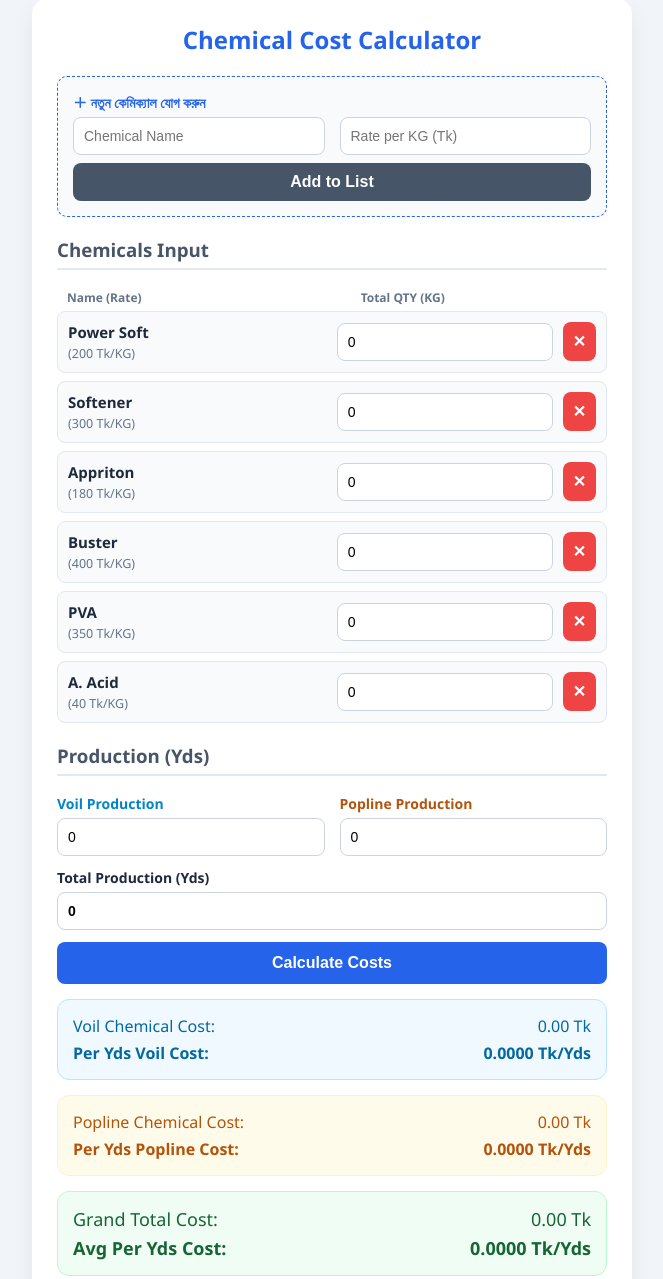
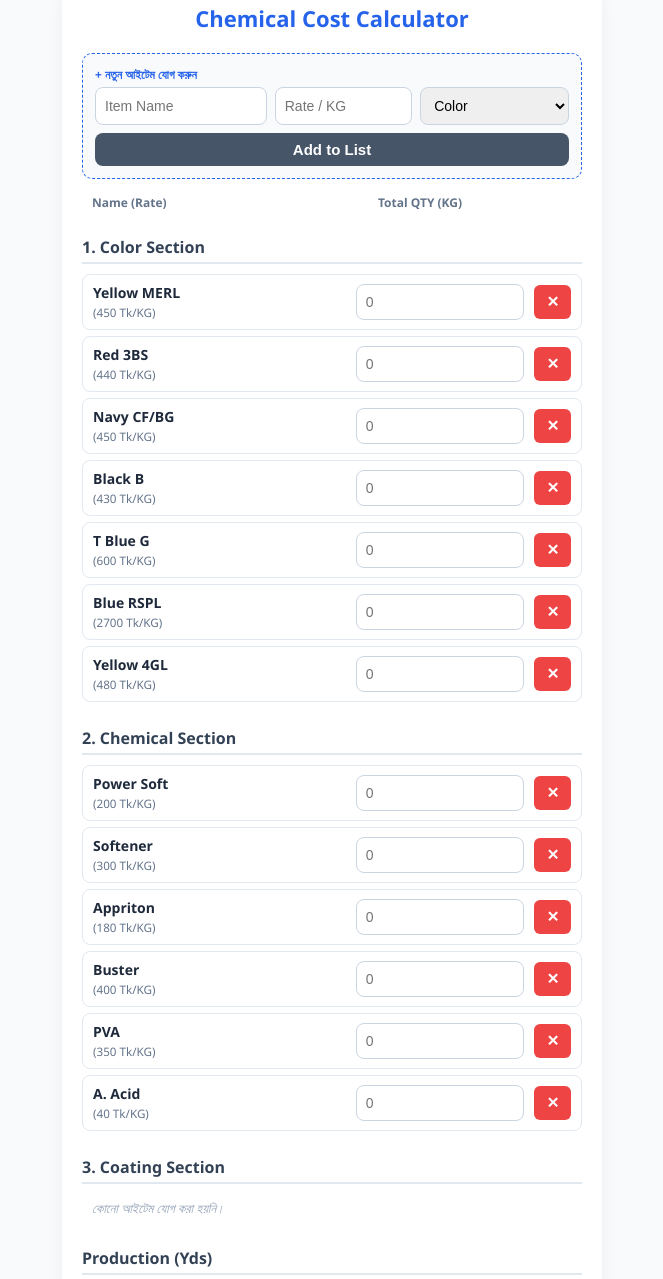
Before and after one commit to mhshohug/costing, a plain HTML site: page index.html in a window 1280 px wide. Shown: the part 42-1321 px from the top of the page, without its empty margins (308-971 px from the left). Drawn offline with Linux system fonts and the light colour scheme.

Commit message:
Update index.html

```diff
--- a/index.html
+++ b/index.html
@@ -3,13 +3,13 @@
 <head>
 <meta charset="UTF-8">
 <meta name="viewport" content="width=device-width, initial-scale=1.0">
-<title>Advanced Textile Cost Calculator (Flexible Production)</title>
+<title>Textile Cost Calculator</title>
 
 <style>
 :root {
     --primary-color: #2563eb;
     --primary-hover: #1d4ed8;
-    --bg-color: #f1f5f9;
+    --bg-color: #f8fafc;
     --card-bg: #ffffff;
     --text-color: #1e293b;
     --border-color: #cbd5e1;
@@ -22,16 +22,16 @@ body {
     background: var(--bg-color);
     color: var(--text-color);
     margin: 0;
-    padding: 20px;
+    padding: 15px;
 }
 
 .container {
-    max-width: 550px;
-    margin: 20px auto;
+    max-width: 500px;
+    margin: 10px auto;
     background: var(--card-bg);
-    padding: 25px;
+    padding: 20px;
     border-radius: 16px;
-    box-shadow: 0 10px 25px -5px rgba(0, 0, 0, 0.1);
+    box-shadow: 0 4px 15px rgba(0, 0, 0, 0.05);
 }
 
 h2 {
@@ -39,101 +39,127 @@ h2 {
     color: var(--primary-color);
     margin-top: 0;
     margin-bottom: 20px;
+    font-size: 22px;
 }
 
 h3 {
     border-bottom: 2px solid #e2e8f0;
-    padding-bottom: 6px;
-    margin-top: 20px;
-    color: #475569;
+    padding-bottom: 4px;
+    margin-top: 25px;
+    margin-bottom: 10px;
+    color: #334155;
+    font-size: 16px;
 }
 
 .grid-2 {
     display: grid;
     grid-template-columns: 1fr 1fr;
-    gap: 15px;
+    gap: 12px;
+}
+
+.grid-3 {
+    display: grid;
+    grid-template-columns: 1.5fr 1.2fr 1.3fr;
+    gap: 8px;
 }
 
 .form-group {
-    margin-bottom: 12px;
+    margin-bottom: 10px;
 }
 
 label {
     font-weight: 600;
     display: block;
-    margin-bottom: 5px;
-    font-size: 14px;
+    margin-bottom: 4px;
+    font-size: 13px;
 }
 
-input {
+input, select {
     width: 100%;
-    padding: 10px;
+    padding: 9px;
     border-radius: 8px;
     border: 1px solid var(--border-color);
     box-sizing: border-box;
     font-size: 14px;
 }
 
-input:focus {
+input:focus, select:focus {
     outline: none;
     border-color: var(--primary-color);
-    box-shadow: 0 0 0 3px rgba(37, 99, 213, 0.15);
 }
 
-/* Dynamic Chemical Rows */
-.chemical-row {
+.item-grid-header {
     display: grid;
-    grid-template-columns: 3fr 2.5fr auto;
+    grid-template-columns: 3fr 2fr auto;
     gap: 10px;
-    background: #f8fafc;
-    padding: 10px;
+    padding: 0 10px;
+    margin-bottom: 5px;
+    font-weight: bold;
+    font-size: 12px;
+    color: #64748b;
+}
+
+/* Row Layout for dynamic inputs */
+.item-row {
+    display: grid;
+    grid-template-columns: 3fr 2fr auto;
+    gap: 10px;
+    background: #ffffff;
+    padding: 8px 10px;
     border-radius: 8px;
-    margin-bottom: 8px;
+    margin-bottom: 6px;
     align-items: center;
     border: 1px solid #e2e8f0;
 }
 
-.add-chem-box {
+.add-box {
     background: #f8fafc;
     border: 1px dashed var(--primary-color);
-    padding: 15px;
+    padding: 12px;
     border-radius: 10px;
     margin-bottom: 15px;
 }
 
 .btn {
     width: 100%;
-    padding: 12px;
+    padding: 10px;
     color: white;
     border: none;
     border-radius: 8px;
-    font-size: 16px;
+    font-size: 15px;
     font-weight: 600;
     cursor: pointer;
 }
 
 .btn-primary { background: var(--primary-color); }
 .btn-primary:hover { background: var(--primary-hover); }
-.btn-secondary { background: #475569; margin-top: 8px; padding: 10px;}
+.btn-secondary { background: #475569; margin-top: 8px; padding: 8px;}
 .btn-secondary:hover { background: #334155; }
-.btn-danger { background: #ef4444; padding: 10px; border-radius: 8px;}
+.btn-danger { background: #ef4444; padding: 8px 12px; border-radius: 6px;}
 .btn-danger:hover { background: #dc2626; }
 
-/* Dashboard Results */
+.empty-msg {
+    color: #94a3b8;
+    font-style: italic;
+    font-size: 13px;
+    padding: 5px 10px;
+}
+
+/* Results Display */
 .result-box {
-    margin-top: 15px;
-    padding: 15px;
-    border-radius: 12px;
-    font-size: 16px;
+    margin-top: 12px;
+    padding: 12px 15px;
+    border-radius: 10px;
+    font-size: 15px;
 }
 .voil-res { background: #f0f9ff; border: 1px solid #bae6fd; color: #0369a1; }
 .popline-res { background: #fffbeb; border: 1px solid #fef3c7; color: #b45309; }
-.total-res { background: #f0fdf4; border: 1px solid #bbf7d0; color: #166534; font-size: 18px; }
+.total-res { background: #f0fdf4; border: 1px solid #bbf7d0; color: #166534; }
 
 .res-item {
     display: flex;
     justify-content: space-between;
-    margin-bottom: 5px;
+    margin-bottom: 4px;
 }
 .res-item:last-child { margin-bottom: 0; font-weight: bold; }
 </style>
@@ -143,24 +169,36 @@ input:focus {
 <div class="container">
     <h2>Chemical Cost Calculator</h2>
 
-    <div class="add-chem-box">
-        <label style="margin-top:0; color: var(--primary-color);">＋ নতুন কেমিক্যাল যোগ করুন</label>
-        <div class="grid-2">
-            <input type="text" id="newChemName" placeholder="Chemical Name">
-            <input type="number" id="newChemRate" placeholder="Rate per KG (Tk)">
+    <div class="add-box">
+        <label style="margin-top:0; color: var(--primary-color); font-size: 12px;">+ নতুন আইটেম যোগ করুন</label>
+        <div class="grid-3">
+            <input type="text" id="itemName" placeholder="Item Name">
+            <input type="number" id="itemRate" placeholder="Rate / KG">
+            <select id="itemSection">
+                <option value="color">Color</option>
+                <option value="chemical">Chemical</option>
+                <option value="coating">Coating</option>
+            </select>
         </div>
-        <button class="btn btn-secondary" onclick="addNewChemical()">Add to List</button>
+        <button class="btn btn-secondary" onclick="addNewItem()">Add to List</button>
     </div>
 
-    <h3>Chemicals Input</h3>
-    <div style="display:grid; grid-template-columns: 3fr 2.5fr auto; gap:10px; padding-left:10px; margin-bottom:5px;">
-        <span style="font-weight:bold; font-size:12px; color:#64748b;">Name (Rate)</span>
-        <span style="font-weight:bold; font-size:12px; color:#64748b;">Total QTY (KG)</span>
+    <div class="item-grid-header">
+        <span>Name (Rate)</span>
+        <span>Total QTY (KG)</span>
         <span></span>
     </div>
 
-    <div id="chemicalList">
-        </div>
+    <h3>1. Color Section</h3>
+    <div id="colorContainer"></div>
+
+    <h3>2. Chemical Section</h3>
+    <div id="chemicalContainer"></div>
+
+    <h3>3. Coating Section</h3>
+    <div id="coatingContainer">
+        <div class="empty-msg">কোনো কোটিং আইটেম যোগ করা হয়নি।</div>
+    </div>
 
     <h3>Production (Yds)</h3>
     <div class="grid-2">
@@ -175,11 +213,11 @@ input:focus {
     </div>
 
     <div class="form-group">
-        <label style="color: #1e293b;">Total Production (Yds)</label>
-        <input type="number" id="totalYds" value="0" style="font-weight: bold; background: #fff;" oninput="clearSplitOnDirectTotal()">
+        <label>Total Production (Yds)</label>
+        <input type="number" id="totalYds" value="0" oninput="clearSplitOnDirectTotal()">
     </div>
 
-    <button class="btn btn-primary" onclick="calculateCost()">Calculate Costs</button>
+    <button class="btn btn-primary" style="margin-top: 5px;" onclick="calculateCost()">Calculate Costs</button>
 
     <div id="voilCard" class="result-box voil-res">
         <div class="res-item"><span>Voil Chemical Cost:</span> <span><span id="voilTotal">0.00</span> Tk</span></div>
@@ -198,75 +236,100 @@ input:focus {
 </div>
 
 <script>
-let chemicals = [
-    { id: "power", name: "Power Soft", rate: 200 },
-    { id: "softener", name: "Softener", rate: 300 },
-    { id: "appriton", name: "Appriton", rate: 180 },
-    { id: "buster", name: "Buster", rate: 400 },
-    { id: "pva", name: "PVA", rate: 350 },
-    { id: "acid", name: "A. Acid", rate: 40 }
+// স্ক্রিনশট ১ এবং ২ এর ডেটা আগে থেকেই ডিফাইন করা হলো
+let itemsList = [
+    // Color Section Data
+    { id: "c1", name: "Yellow MERL", rate: 450, section: "color" },
+    { id: "c2", name: "Red 3BS", rate: 440, section: "color" },
+    { id: "c3", name: "Navy CF/BG", rate: 450, section: "color" },
+    { id: "c4", name: "Black B", rate: 430, section: "color" },
+    { id: "c5", name: "T Blue G", rate: 600, section: "color" },
+    { id: "c6", name: "Blue RSPL", rate: 2700, section: "color" },
+    { id: "c7", name: "Yellow 4GL", rate: 480, section: "color" },
+
+    // Chemical Section Data
+    { id: "ch1", name: "Power Soft", rate: 200, section: "chemical" },
+    { id: "ch2", name: "Softener", rate: 300, section: "chemical" },
+    { id: "ch3", name: "Appriton", rate: 180, section: "chemical" },
+    { id: "ch4", name: "Buster", rate: 400, section: "chemical" },
+    { id: "ch5", name: "PVA", rate: 350, section: "chemical" },
+    { id: "ch6", name: "A. Acid", rate: 40, section: "chemical" }
 ];
 
-function renderChemicals() {
-    const listContainer = document.getElementById("chemicalList");
-    const savedValues = {};
+function renderSections() {
+    const sections = {
+        color: document.getElementById("colorContainer"),
+        chemical: document.getElementById("chemicalContainer"),
+        coating: document.getElementById("coatingContainer")
+    };
 
-    chemicals.forEach(chem => {
-        const inputEl = document.getElementById(`input_${chem.id}`);
-        savedValues[chem.id] = inputEl ? inputEl.value : "0";
+    const activeValues = {};
+    itemsList.forEach(item => {
+        const inputField = document.getElementById(`qty_${item.id}`);
+        activeValues[item.id] = inputField ? inputField.value : "";
     });
 
-    listContainer.innerHTML = "";
+    Object.keys(sections).forEach(key => {
+        sections[key].innerHTML = "";
+    });
 
-    chemicals.forEach(chem => {
+    itemsList.forEach(item => {
         const row = document.createElement("div");
-        row.className = "chemical-row";
-        const currentQty = savedValues[chem.id] || "0";
+        row.className = "item-row";
+        const currentQty = activeValues[item.id] || "";
 
         row.innerHTML = `
-            <span style="font-size:15px; font-weight:600;">${chem.name} <br><small style="color:#64748b; font-weight:normal;">(${chem.rate} Tk/KG)</small></span>
-            <input type="number" id="input_${chem.id}" value="${currentQty}" min="0" oninput="calculateCost()">
-            <button class="btn btn-danger" onclick="removeChemical('${chem.id}')">✕</button>
+            <span style="font-size:14px; font-weight:600;">${item.name} <br><small style="color:#64748b; font-weight:normal;">(${item.rate} Tk/KG)</small></span>
+            <input type="number" id="qty_${item.id}" value="${currentQty}" placeholder="0" min="0" oninput="calculateCost()">
+            <button class="btn btn-danger" onclick="removeItem('${item.id}')">✕</button>
         `;
-        listContainer.appendChild(row);
+        sections[item.section].appendChild(row);
+    });
+
+    Object.keys(sections).forEach(key => {
+        if (sections[key].children.length === 0) {
+            sections[key].innerHTML = `<div class="empty-msg">কোনো আইটেম যোগ করা হয়নি।</div>`;
+        }
     });
 }
 
-function addNewChemical() {
-    const nameInput = document.getElementById("newChemName");
-    const rateInput = document.getElementById("newChemRate");
-    const name = nameInput.value.trim();
-    const rate = parseFloat(rateInput.value);
+function addNewItem() {
+    const nameEl = document.getElementById("itemName");
+    const rateEl = document.getElementById("itemRate");
+    const sectionEl = document.getElementById("itemSection");
+
+    const name = nameEl.value.trim();
+    const rate = parseFloat(rateEl.value);
+    const section = sectionEl.value;
 
     if (name === "" || isNaN(rate) || rate <= 0) {
-        alert("সঠিক নাম এবং রেট দিন।");
+        alert("সঠিক নাম এবং রেট প্রদান করুন।");
         return;
     }
 
-    const id = name.toLowerCase().replace(/[^a-z0-9]/g, '_') + "_" + Date.now();
-    chemicals.push({ id: id, name: name, rate: rate });
+    const id = "id_" + Date.now();
+    itemsList.push({ id: id, name: name, rate: rate, section: section });
 
-    nameInput.value = "";
-    rateInput.value = "";
-    renderChemicals();
+    nameEl.value = "";
+    rateEl.value = "";
+
+    renderSections();
     calculateCost();
 }
 
-function removeChemical(id) {
-    chemicals = chemicals.filter(chem => chem.id !== id);
-    renderChemicals();
+function removeItem(id) {
+    itemsList = itemsList.filter(item => item.id !== id);
+    renderSections();
     calculateCost();
 }
 
-// Voil বা Popline-এ ইনপুট দিলে অটোমেটিক যোগ হয়ে Total-এ বসবে
 function updateTotalFromSplit() {
-    let voilYds = parseFloat(document.getElementById("voilYds").value) || 0;
-    let poplineYds = parseFloat(document.getElementById("poplineYds").value) || 0;
-    document.getElementById("totalYds").value = voilYds + poplineYds;
+    let voil = parseFloat(document.getElementById("voilYds").value) || 0;
+    let popline = parseFloat(document.getElementById("poplineYds").value) || 0;
+    document.getElementById("totalYds").value = voil + popline;
     calculateCost();
 }
 
-// সরাসরি Total Production ঘরে লিখলে Voil ও Popline এর ইনপুট ক্লিয়ার হয়ে যাবে
 function clearSplitOnDirectTotal() {
     document.getElementById("voilYds").value = 0;
     document.getElementById("poplineYds").value = 0;
@@ -278,12 +341,11 @@ function calculateCost() {
     let poplineYds = parseFloat(document.getElementById("poplineYds").value) || 0;
     let totalYds = parseFloat(document.getElementById("totalYds").value) || 0;
 
-    // মোট কেমিক্যাল খরচ
     let grandTotalCost = 0;
-    chemicals.forEach(chem => {
-        const qtyInput = document.getElementById(`input_${chem.id}`);
-        let qty = qtyInput ? parseFloat(qtyInput.value) || 0 : 0;
-        grandTotalCost += (qty * chem.rate);
+    itemsList.forEach(item => {
+        const inputField = document.getElementById(`qty_${item.id}`);
+        let qty = inputField ? parseFloat(inputField.value) || 0 : 0;
+        grandTotalCost += (qty * item.rate);
     });
 
     let voilTotalCost = 0, poplineTotalCost = 0;
@@ -292,11 +354,11 @@ function calculateCost() {
     if (totalYds > 0) {
         avgPerYds = grandTotalCost / totalYds;
 
-        // যদি আলাদা করে Voil বা Popline দেওয়া থাকে, তবে রেশিও অনুযায়ী ভাগ হবে
         if (voilYds > 0 || poplineYds > 0) {
             document.getElementById("voilCard").style.display = "block";
             document.getElementById("poplineCard").style.display = "block";
 
+            // ৪০% এক্সট্রা কস্টিং ফর্মুলা
             let totalEquivalentVoilYds = voilYds + (poplineYds * 1.4);
             voilPerYds = grandTotalCost / totalEquivalentVoilYds;
             poplinePerYds = voilPerYds * 1.4;
@@ -304,13 +366,11 @@ function calculateCost() {
             voilTotalCost = voilPerYds * voilYds;
             poplineTotalCost = poplinePerYds * poplineYds;
         } else {
-            // যদি শুধু সরাসরি Total Production দেওয়া থাকে, তবে আলাদা কার্ডগুলো হাইড হয়ে যাবে
             document.getElementById("voilCard").style.display = "none";
             document.getElementById("poplineCard").style.display = "none";
         }
     }
 
-    // UI আপডেট
     document.getElementById("voilTotal").innerHTML = voilTotalCost.toFixed(2);
     document.getElementById("voilPer").innerHTML = voilPerYds.toFixed(4);
 
@@ -321,8 +381,8 @@ function calculateCost() {
     document.getElementById("avgPer").innerHTML = avgPerYds.toFixed(4);
 }
 
-// Initial Load
-renderChemicals();
+// Initial Call
+renderSections();
 </script>
 
 </body>
```
